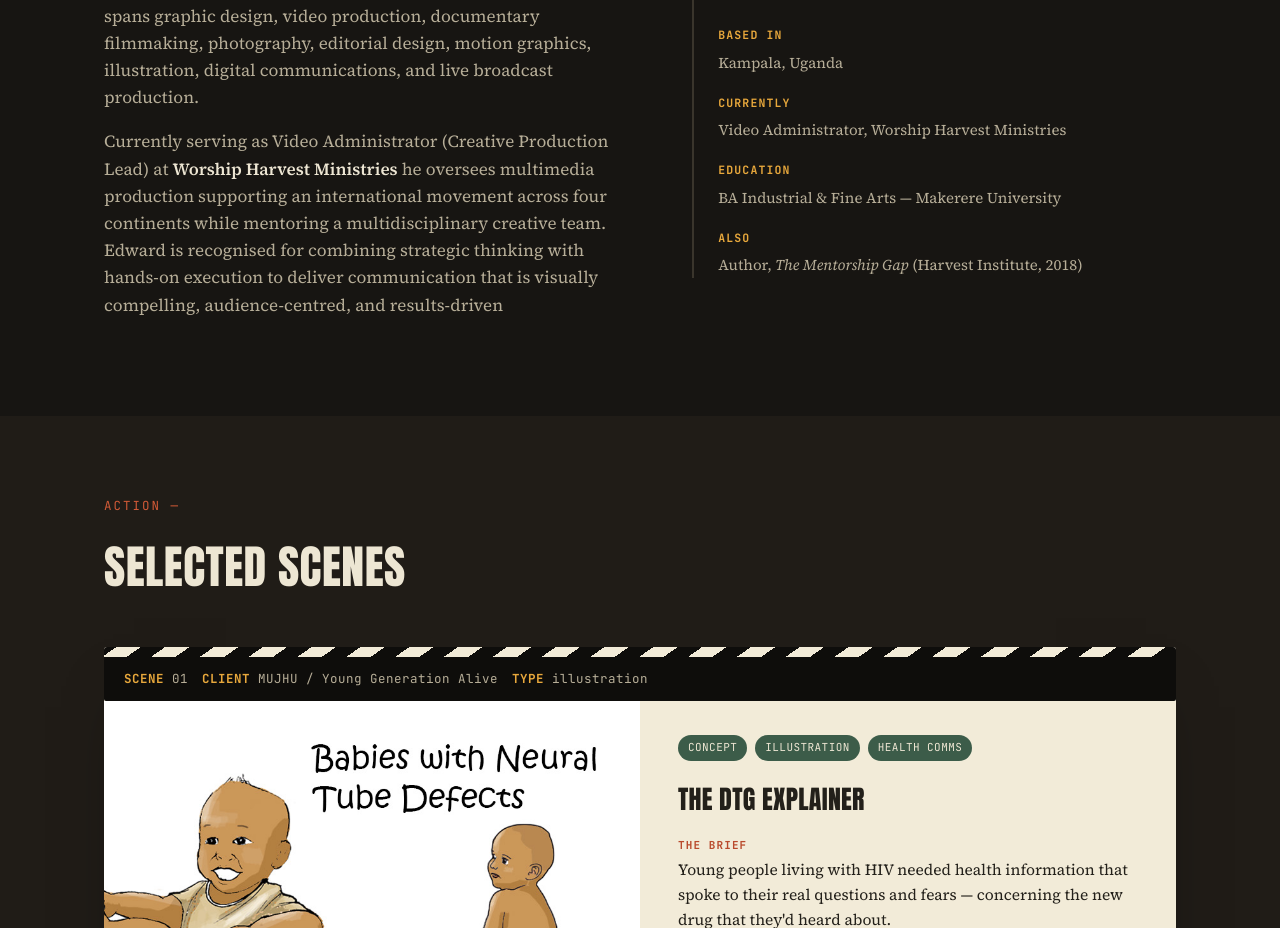
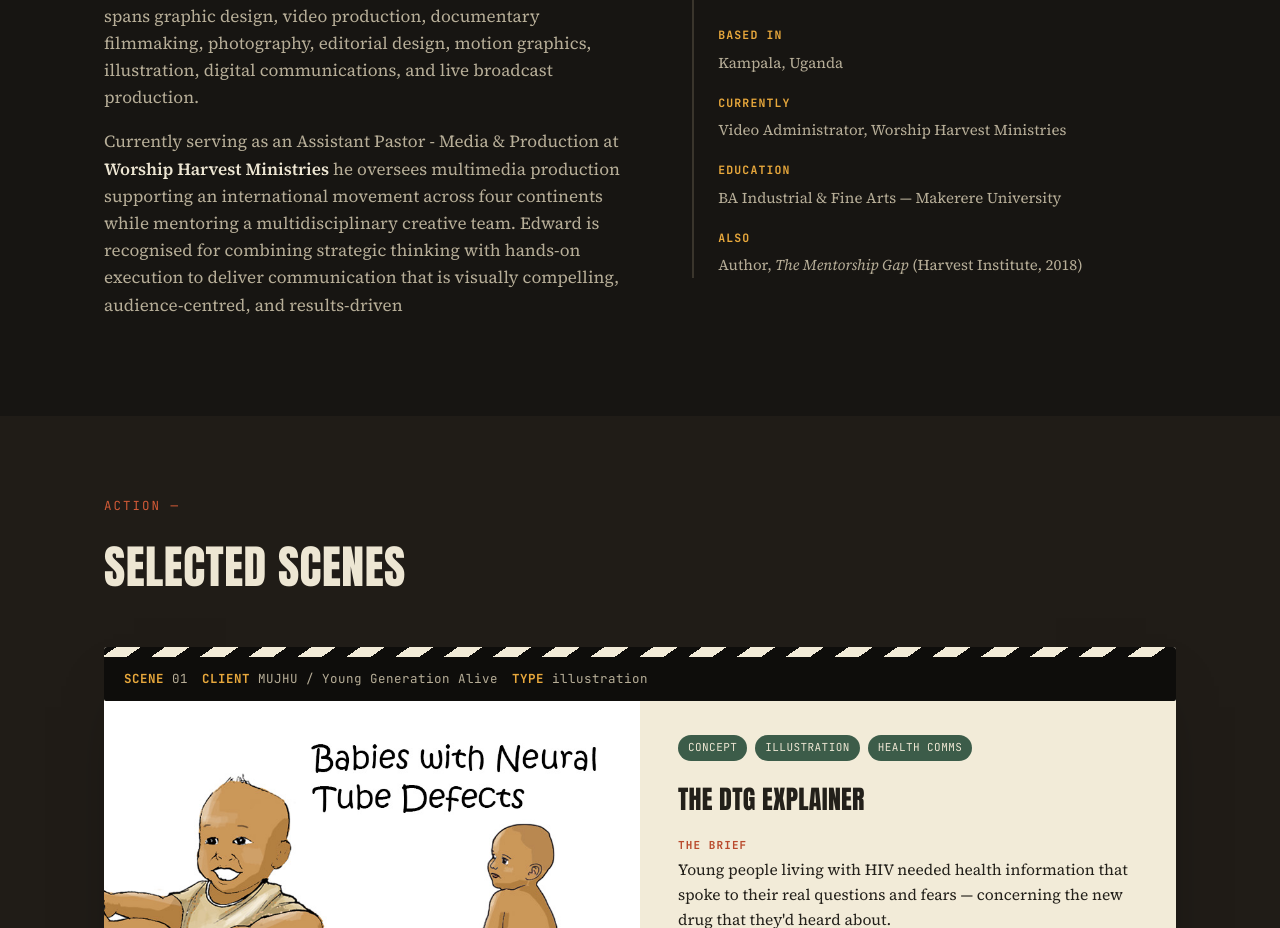
Before and after one commit to edkisoma-256/ed.kisoma_portfolio, a plain HTML site: page index.html in a window 1280 px wide. Shown: the part 1148-2076 px from the top of the page. Drawn offline with Linux system fonts and the light colour scheme.

Commit message:
Update index.html
Updated the current title

```diff
--- a/index.html
+++ b/index.html
@@ -533,7 +533,7 @@
             filmmaking, photography, editorial design, motion graphics, illustration, digital communications,
             and live broadcast production.
           </p>
-          <p>Currently serving as Video Administrator (Creative Production Lead) at <strong>Worship Harvest Ministries</strong>
+          <p>Currently serving as an Assistant Pastor - Media & Production at <strong>Worship Harvest Ministries</strong>
             he oversees multimedia production supporting an international movement across four continents while
             mentoring a multidisciplinary creative team. Edward is recognised for combining strategic thinking with
             hands-on execution to deliver communication that is visually compelling, audience-centred, and
```
